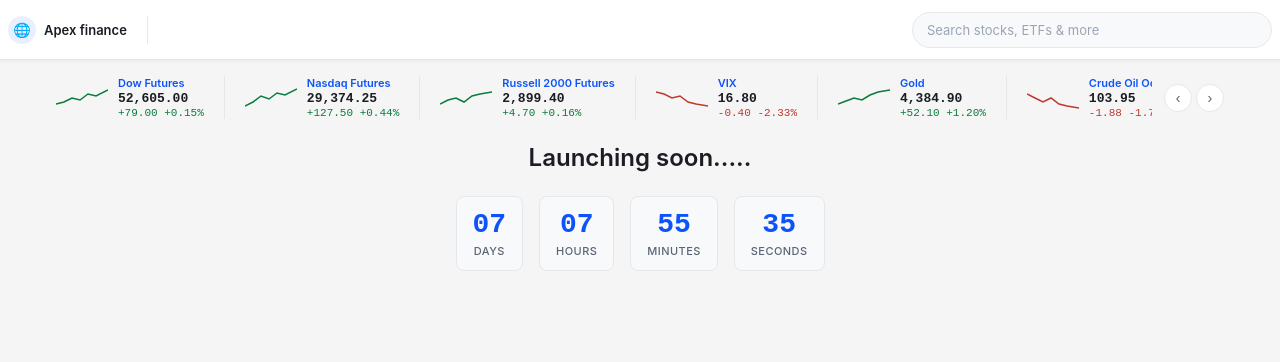
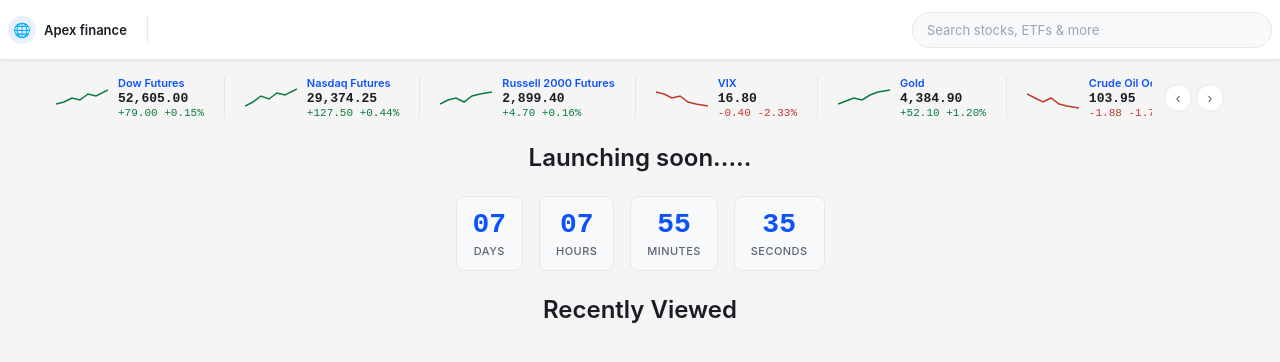
Before and after one commit to agarwalsvivek/apex-live-ticker, a React (Vite) app in the folder apps/web/: page / in a window 1280 px wide. Shown: the top 362 px of the page. Built offline with nearby package versions, Linux system fonts and the light colour scheme.

Commit message:
adding Recently Lunch

```diff
--- a/apps/web/src/app/app.css
+++ b/apps/web/src/app/app.css
@@ -217,6 +217,20 @@ body {
   background-color: #f5f5f5;
 }
 
+.section {
+  display: flex;
+  flex-direction: column;
+  align-items: center;
+  gap: 24px;
+  text-align: center;
+  color: var(--text-pri);
+}
+
+.section p {
+  font-size: 1.5rem;
+  font-weight: 600;
+}
+
 a {
   color: inherit;
   text-decoration: none;
@@ -225,7 +239,6 @@ a {
 button {
   font-family: inherit;
 }
-
 
 /* ── RESPONSIVE ── */
 @media (max-width: 900px) {
--- a/apps/web/src/app/app.tsx
+++ b/apps/web/src/app/app.tsx
@@ -2,6 +2,7 @@ import './app.css';
 import Header from './components/header';
 import TickerList from './components/ticker-list';
 import LaunchCountdown from './components/launch/launch-count-down';
+import RecentlyViewed from './components/recently-viewed/RecentlyViewed';
 
 export function App() {
   return (
@@ -10,6 +11,7 @@ export function App() {
       <main className="page">
         <TickerList />
         <LaunchCountdown />
+        <RecentlyViewed />
       </main>
     </div>
   );
--- a/apps/web/src/app/components/launch/launch-count-down.tsx
+++ b/apps/web/src/app/components/launch/launch-count-down.tsx
@@ -14,7 +14,7 @@ const LaunchCountdown = () => {
   }, [target]);
 
   return (
-    <div className="launch-countdown">
+    <section className="section">
       <p>Launching soon.....</p>
       <div className="countdown-timer">
         <div className="countdown-unit">
@@ -34,7 +34,7 @@ const LaunchCountdown = () => {
           <span className="countdown-label">Seconds</span>
         </div>
       </div>
-    </div>
+    </section>
   );
 };
 
--- a/apps/web/src/app/components/launch/launch.css
+++ b/apps/web/src/app/components/launch/launch.css
@@ -1,17 +1,3 @@
-.launch-countdown {
-  display: flex;
-  flex-direction: column;
-  align-items: center;
-  gap: 24px;
-  text-align: center;
-  color: var(--text-pri);
-}
-
-.launch-countdown p {
-  font-size: 1.5rem;
-  font-weight: 600;
-}
-
 .countdown-timer {
   display: flex;
   gap: 16px;
--- /dev/null
+++ b/apps/web/src/app/components/recently-viewed/RecentlyViewed.tsx
@@ -0,0 +1,9 @@
+const RecentlyViewed = () => {
+  return (
+    <section className="section">
+      <p>Recently Viewed</p>
+    </section>
+  );
+};
+
+export default RecentlyViewed;
```
